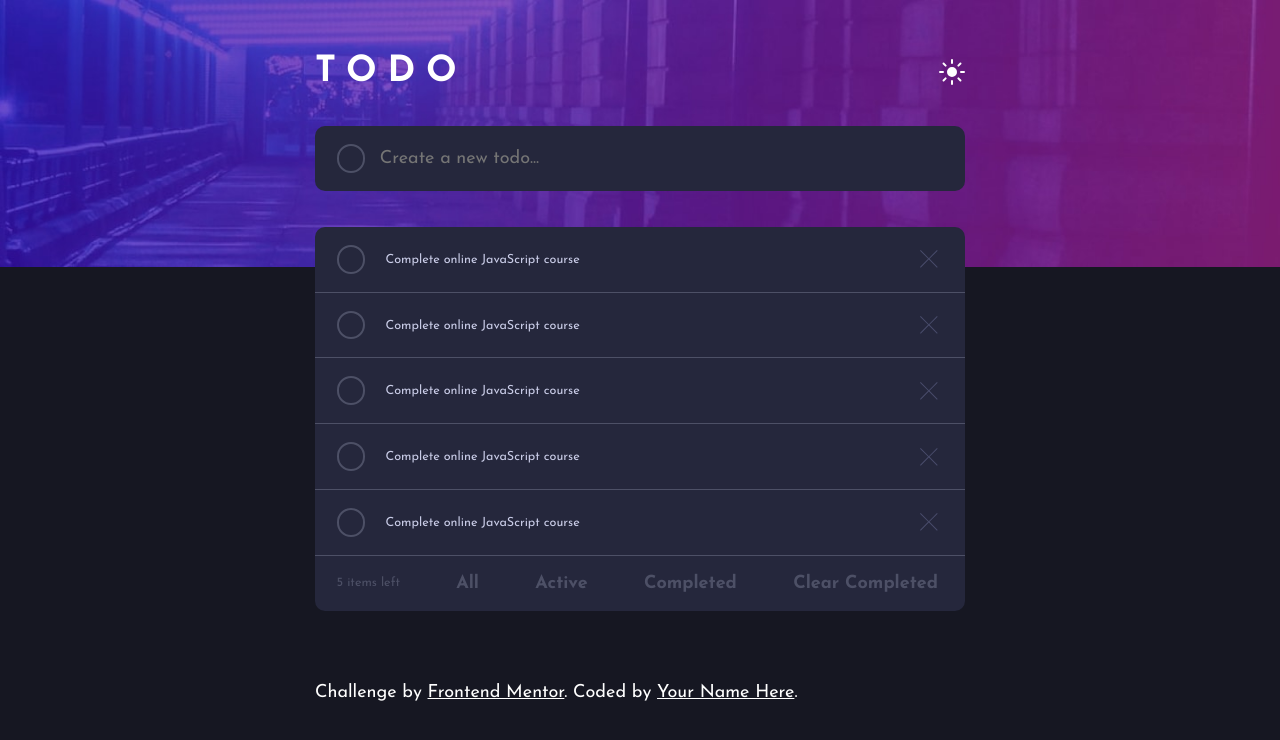
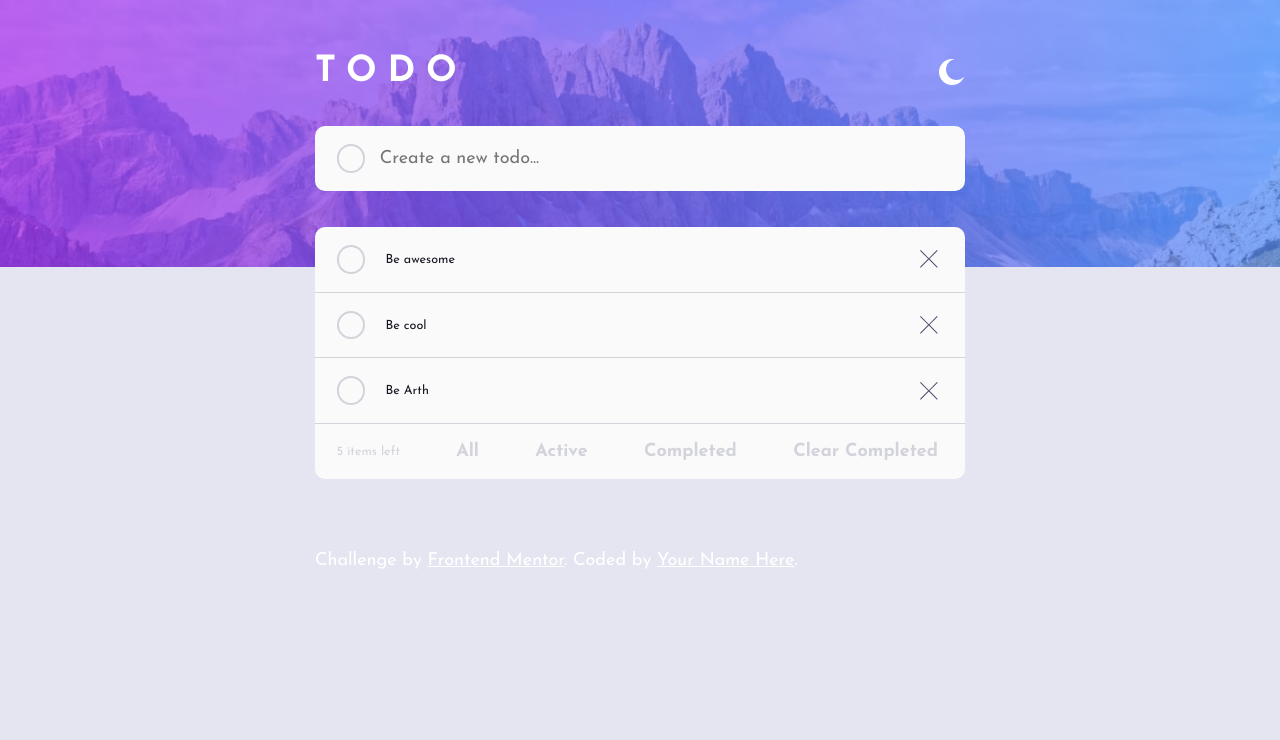
Before and after one commit to arthsabino/Todo-App, a plain HTML site: page index.html in a window 1280 px wide. Drawn offline with Linux system fonts and the light colour scheme.

Commit message:
Theme added and clear completed button function completed

```diff
--- a/index.html
+++ b/index.html
@@ -1,5 +1,5 @@
 <!DOCTYPE html>
-<html lang="en">
+<html lang="en" class="theme-dark">
   <head>
     <meta charset="UTF-8">
     <meta name="viewport" content="width=device-width, initial-scale=1.0"> <!-- displays site properly based on user's device -->
@@ -9,7 +9,7 @@
     <script src="script.js"></script>
     <title>Frontend Mentor | Todo app</title>
   </head>
-  <body class="theme-dark">
+  <body>
     <div class="container main-container">
       <header class="main-header">
         <div class="flex-container header-container">
@@ -28,35 +28,21 @@
           <div class="todo-item">
             <div class="item-description">
               <button class="btn btn-toggle-item" type="button"></button>
-              <span class="todo">Complete online JavaScript course</span>
+              <span class="todo">Be awesome</span>
             </div>
             <img src="images/icon-cross.svg" alt="" class="btn btn-delete-item">
           </div>
           <div class="todo-item">
             <div class="item-description">
               <button class="btn btn-toggle-item" type="button"></button>
-              <span class="todo">Complete online JavaScript course</span>
+              <span class="todo">Be cool</span>
             </div>
             <img src="images/icon-cross.svg" alt="" class="btn btn-delete-item">
           </div>
           <div class="todo-item">
             <div class="item-description">
               <button class="btn btn-toggle-item" type="button"></button>
-              <span class="todo">Complete online JavaScript course</span>
-            </div>
-            <img src="images/icon-cross.svg" alt="" class="btn btn-delete-item">
-          </div>
-          <div class="todo-item">
-            <div class="item-description">
-              <button class="btn btn-toggle-item" type="button"></button>
-              <span class="todo">Complete online JavaScript course</span>
-            </div>
-            <img src="images/icon-cross.svg" alt="" class="btn btn-delete-item">
-          </div>
-          <div class="todo-item">
-            <div class="item-description">
-              <button class="btn btn-toggle-item" type="button"></button>
-              <span class="todo">Complete online JavaScript course</span>
+              <span class="todo">Be Arth</span>
             </div>
             <img src="images/icon-cross.svg" alt="" class="btn btn-delete-item">
           </div>
--- a/script.js
+++ b/script.js
@@ -8,10 +8,14 @@ if(document.readyState === 'loading') {
 function ready() {
     let todoInput = document.getElementsByClassName('todo-input')[0]
     let btnClearCompleted = document.getElementsByClassName('btn-clear-completed')[0]
+    let btnToggleTheme = document.getElementsByClassName('btn-toggle-theme')[0]
 
     btnClearCompleted.addEventListener('click', clearCompletedClicked)
+    btnToggleTheme.addEventListener('click', btnToggleThemeClicked)
     todoInput.addEventListener('keypress', todoInputKeyPressed)
     todoItemsButtonsAddClickEventListener()
+    todoFilterButtonsAddClickEventListener()
+    toggleTheme()
 }
 
 function todoItemsButtonsAddClickEventListener() {
@@ -35,6 +39,10 @@ function todoFilterButtonsAddClickEventListener(){
     let todoFilterButtons = document.getElementsByClassName('btn-todo-filter')
     for (let i = 0; i < todoFilterButtons.length; i++) todoFilterButtons[i].addEventListener('click', todoFilterButtonClicked)
 
+}
+
+function btnToggleThemeClicked(event) {
+    setTheme()
 }
 
 function removeButtonClicked (event){
@@ -79,14 +87,8 @@ function filterItems(status) {
 
 function clearCompleted() {
     let todoList = document.getElementsByClassName('todo-list')[0]
-    let todoItems = todoList.getElementsByClassName('todo-item')
-    for (let i = 0; i < todoItems.length; i++) {
-
-        if(todoItems[i].classList.contains('done')) {
-            deleteToDoItem(todoItems[i])
-
-        }
-    }
+    let todoItems = todoList.querySelectorAll('.todo-item')
+    for (let i = 0; i < todoItems.length; i++) if(todoItems[i].classList.contains('done')) deleteToDoItem(todoItems[i])
 }
 
 function todoInputKeyPressed(event) {
@@ -97,8 +99,6 @@ function todoInputKeyPressed(event) {
         event.target.value = ''
     }
     else alert('Input cannot be null')
-
-
 }
 
 function addToDoItem(textItem) {
@@ -146,3 +146,20 @@ function toggleCrossText(element) {
     if(element.style.textDecoration === 'line-through') element.style.textDecoration = 'initial'
     else element.style.textDecoration = 'line-through'
 }
+
+function setTheme() {
+    themeName = (document.documentElement.className == 'theme-dark') ? 'theme-light' : 'theme-dark'
+    document.documentElement.className = themeName
+    localStorage.setItem('theme', themeName);
+    let btnToggleTheme = document.getElementsByClassName('btn-toggle-theme')[0]
+    btnToggleTheme.src = (document.documentElement.className == 'theme-dark') ? 'images/icon-sun.svg' : 'images/icon-moon.svg'
+}
+
+function toggleTheme() {
+
+    if (localStorage.getItem('theme') === 'theme-dark') {
+        setTheme('theme-dark');
+    } else {
+        setTheme('theme-light');
+    }
+}
--- a/style.css
+++ b/style.css
@@ -4,6 +4,7 @@
     --bright-blue: hsl(220, 98%, 61%);
     --check-background: linear-gradient hsl(192, 100%, 67%) 38%, hsl(280, 87%, 65%) 38% 100%;
 }
+
 .theme-dark {
     --background: hsl(235, 21%, 11%);
     --todo-background: hsl(235, 24%, 19%);
@@ -12,7 +13,18 @@
     --input-text-color: hsl(234, 11%, 52%);
     --done-text-color: hsl(233, 14%, 35%);
     --todo-filter-text-color: hsl(237, 14%, 26%);
-    background-image: url('images/bg-desktop-dark.jpg');
+    --background-image: url('images/bg-desktop-dark.jpg');
+}
+
+.theme-light {
+    --background: hsl(236, 33%, 92%);
+    --todo-background: hsl(0, 0%, 98%);
+    --not-done-text-color: hsl(235, 21%, 11%);
+    --not-done-text-color-hover: linear-gradient(hsl(192, 100%, 67%), hsl(280, 87%, 65%));
+    --input-text-color: hsl(234, 11%, 52%);
+    --done-text-color: hsl(233, 11%, 84%);
+    --todo-filter-text-color: hsl(237, 14%, 26%);
+    --background-image: url('images/bg-desktop-light.jpg');
 }
 
 * {
@@ -25,10 +37,11 @@
 }
 
 body {
-    background: var(--background);
+    background: var(--background-image);
     background-size: 100% auto;
     background-position: top;
     background-repeat: no-repeat;
+    background-color: var(--background);
 }
 
 h1 {
@@ -113,6 +126,10 @@ h1 {
     background-position: center;
 }
 
+.todo-item.done .todo {
+    color: var(--done-text-color);
+}
+
 .todo-input {
     background: transparent;
     outline: none;
```
